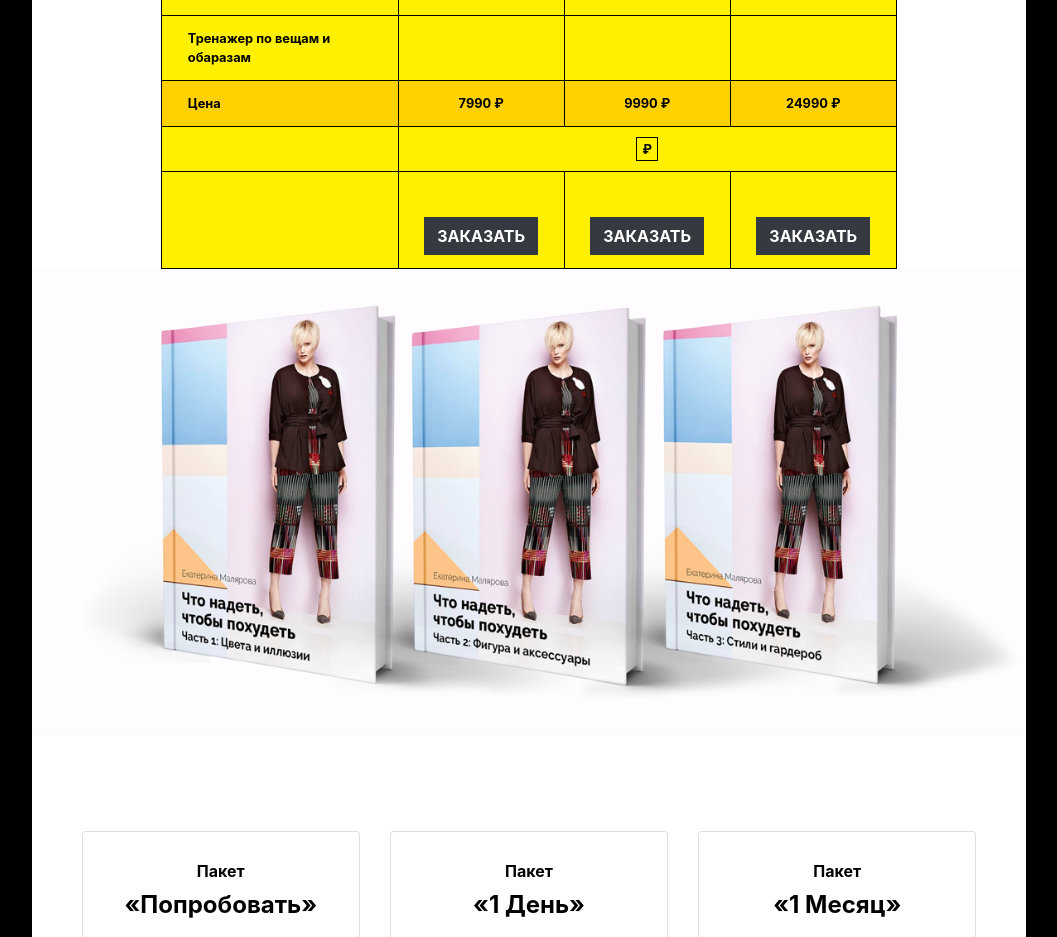
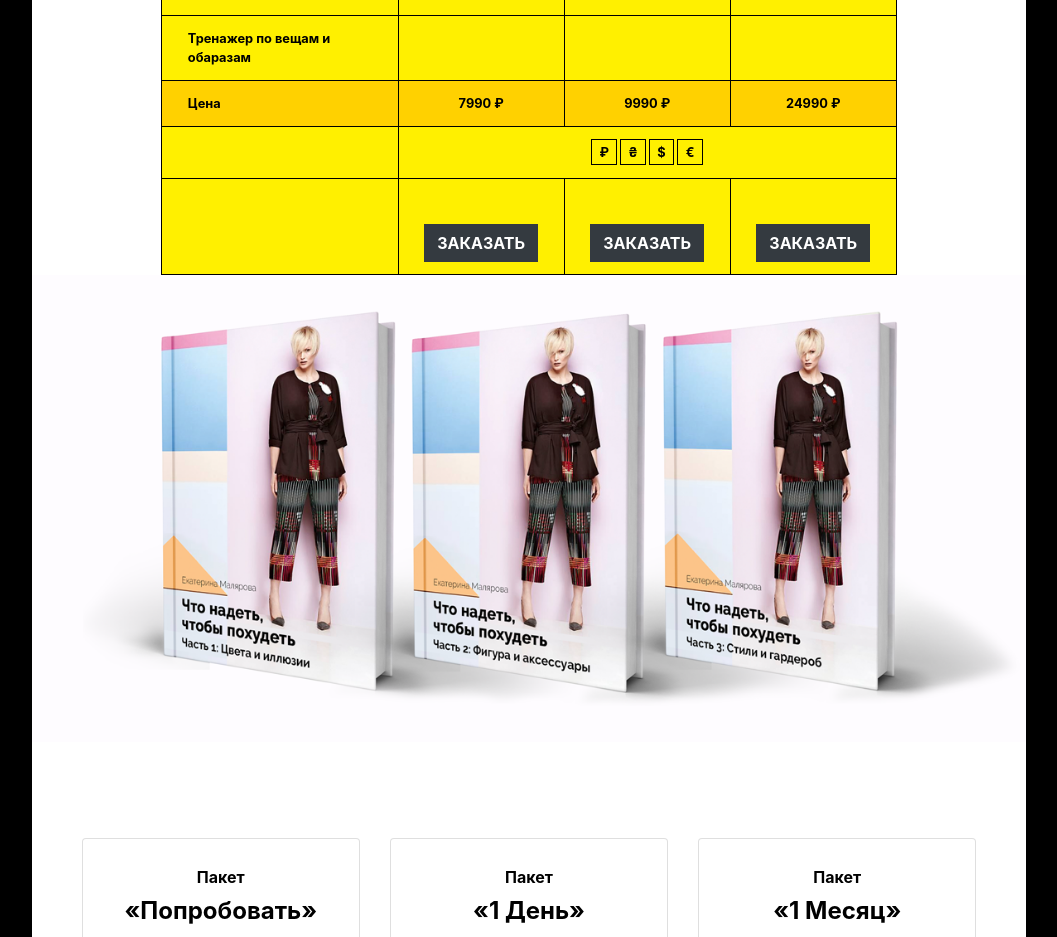
Before and after one commit to olshec/landing-glamurnenko, a plain HTML site: page index.html in a window 1280 px wide. Shown: the part 2220-3157 px from the top of the page, without its empty margins (111-1168 px from the left). Drawn offline with nearby package versions, Linux system fonts and the light colour scheme; a web font is replaced by a local one.

Commit message:
add fixed currency-symbol class

```diff
--- a/index.html
+++ b/index.html
@@ -175,7 +175,11 @@
 		            </tr>
 		            <tr>
 		                <td></td>
-		                <td colspan="3"><span class="currency-symbol">&#8381;</span></td>
+		                <td colspan="3"><div class="currency-symbol">&#8381;</div>
+                                        <div class="currency-symbol">&#8372;</div>
+						                <div class="currency-symbol">&#36;</div>
+						                <div class="currency-symbol">&euro;</div>
+		                </td>
 		            </tr>
 		            <tr>
 		                <td></td>
--- a/styles/main.css
+++ b/styles/main.css
@@ -176,10 +176,12 @@ h1, h2, h3, h4, h5, h6 {
 }
 
 .currency-symbol {
+	display: inline-block;
 	border: 1px solid black;
-	padding: 0.3em;
-	padding-left: 0.4em;
-	padding-right: 0.4em;
+	width: 2em;
+	height: 2em;
+	line-height: 2em;
+	text-align: center;
 }
 
 .btn-dark {
```
